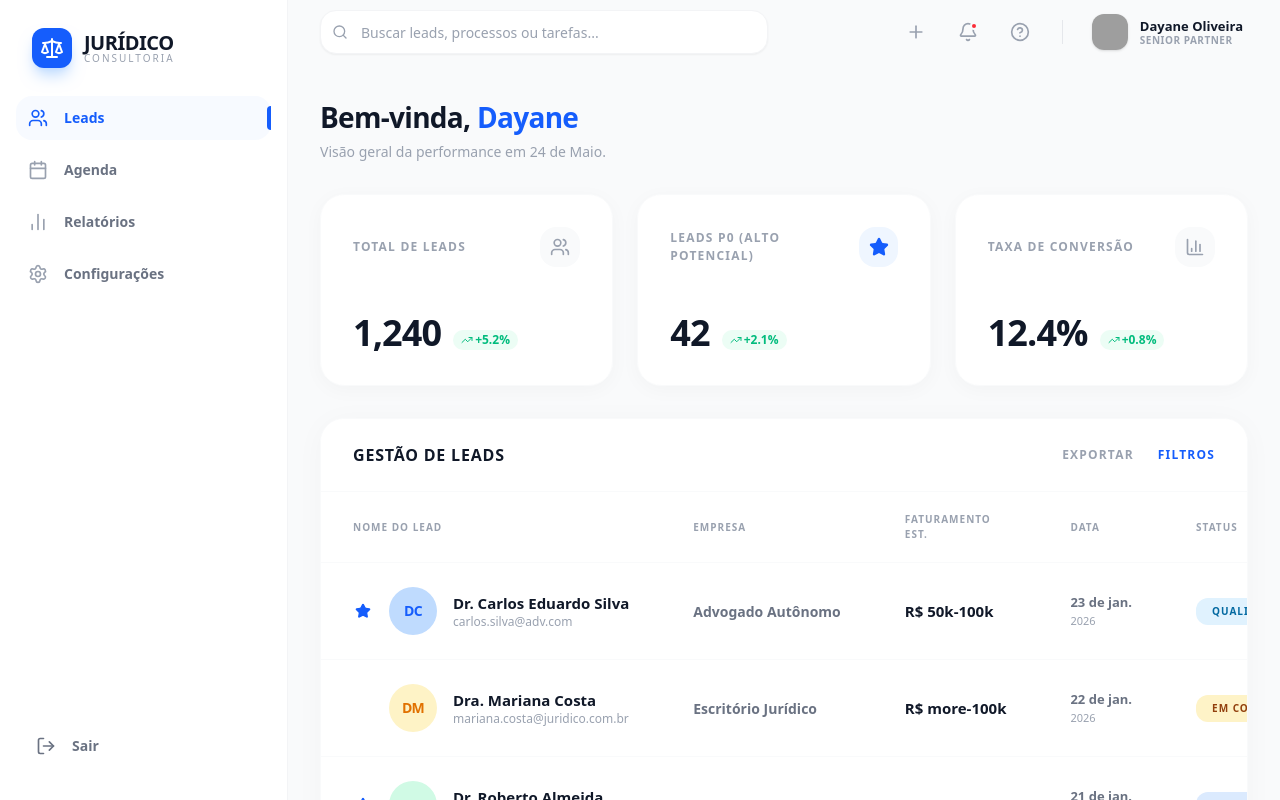
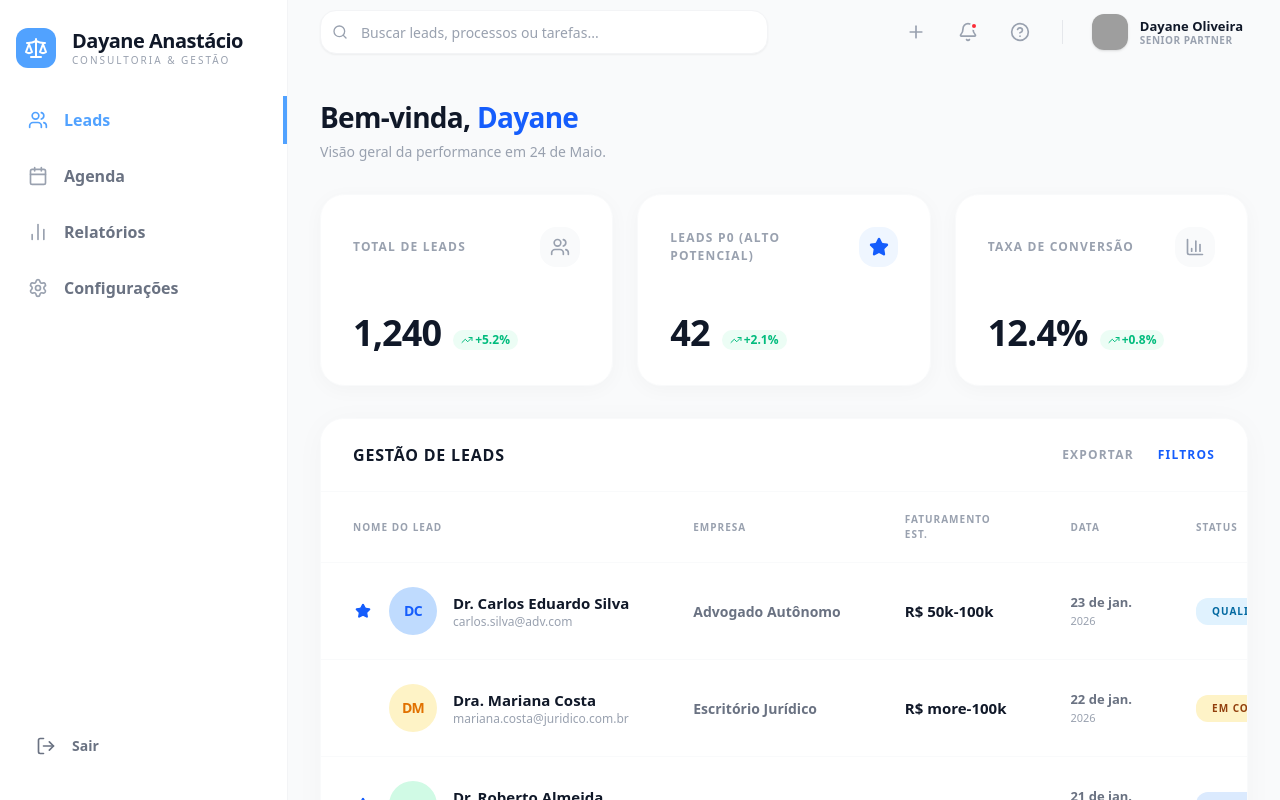
Before and after one commit to rodrigoanastacio/DA_webapp, a Next.js app: page /dashboard in a window 1280 px wide. Built offline with nearby package versions, Linux system fonts and the light colour scheme; grey boxes are pictures that could not be loaded.

Commit message:
feat: ajustes de posicionamento e estilos

```diff
--- a/src/components/dashboard/DashboardSidebar.tsx
+++ b/src/components/dashboard/DashboardSidebar.tsx
@@ -25,25 +25,25 @@ export function DashboardSidebar() {
   return (
     <div className="flex h-full flex-col bg-white border-r border-gray-100">
       {/* Brand Logo */}
-      <div className="flex h-24 shrink-0 items-center px-8">
-        <div className="flex items-center gap-3">
-          <div className="w-10 h-10 bg-blue-600 rounded-lg flex items-center justify-center text-white shadow-lg shadow-blue-200">
+      <div className="flex h-24 shrink-0 items-center px-4">
+        <div className="flex items-center gap-4">
+          <div className="w-10 h-10 bg-blue-400 rounded-lg flex items-center justify-center text-white">
             <Scale className="w-6 h-6" />
           </div>
           <div className="flex flex-col">
             <span className="text-xl font-bold tracking-tight text-gray-900 leading-tight">
-              JURÍDICO
+              Dayane Anastácio
             </span>
-            <span className="text-[10px] font-medium text-gray-400 uppercase tracking-[2px] -mt-1">
-              Consultoria
+            <span className="text-[10px] font-medium text-gray-400 uppercase tracking-[2px]">
+              Consultoria & Gestão
             </span>
           </div>
         </div>
       </div>
 
       {/* Navigation */}
-      <nav className="flex flex-1 flex-col px-4">
-        <ul role="list" className="flex flex-1 flex-col gap-y-7">
+      <nav className="flex flex-1 flex-col">
+        <ul role="list" className="flex flex-1 flex-col gap-y-7 pl-4">
           <li className="flex-1">
             <ul role="list" className="space-y-2">
               {navigation.map((item) => {
@@ -54,16 +54,16 @@ export function DashboardSidebar() {
                       href={item.href}
                       className={cn(
                         isActive
-                          ? 'bg-blue-50/50 text-blue-600'
-                          : 'text-gray-500 hover:text-blue-600 hover:bg-gray-50',
-                        'group flex gap-x-4 rounded-xl p-3 text-sm font-semibold transition-all duration-200 items-center'
+                          ? 'text-blue-400'
+                          : 'text-gray-500 hover:text-blue-400',
+                        'group flex gap-x-4 p-3 text-md font-semibold transition-all duration-200 items-center'
                       )}
                     >
                       <item.icon
                         className={cn(
                           isActive
-                            ? 'text-blue-600'
-                            : 'text-gray-400 group-hover:text-blue-600',
+                            ? 'text-blue-400'
+                            : 'text-gray-400 group-hover:text-blue-400',
                           'h-5 w-5 shrink-0 transition-colors'
                         )}
                         aria-hidden="true"
@@ -72,7 +72,7 @@ export function DashboardSidebar() {
 
                       {/* Active Indicator Bar */}
                       {isActive && (
-                        <span className="absolute right-0 top-1/2 -translate-y-1/2 w-1 h-6 bg-blue-600 rounded-l-full" />
+                        <span className="absolute right-0 top-1/2 -translate-y-1/2 w-1 h-full bg-blue-400 transition-colors" />
                       )}
                     </Link>
                   </li>
```
